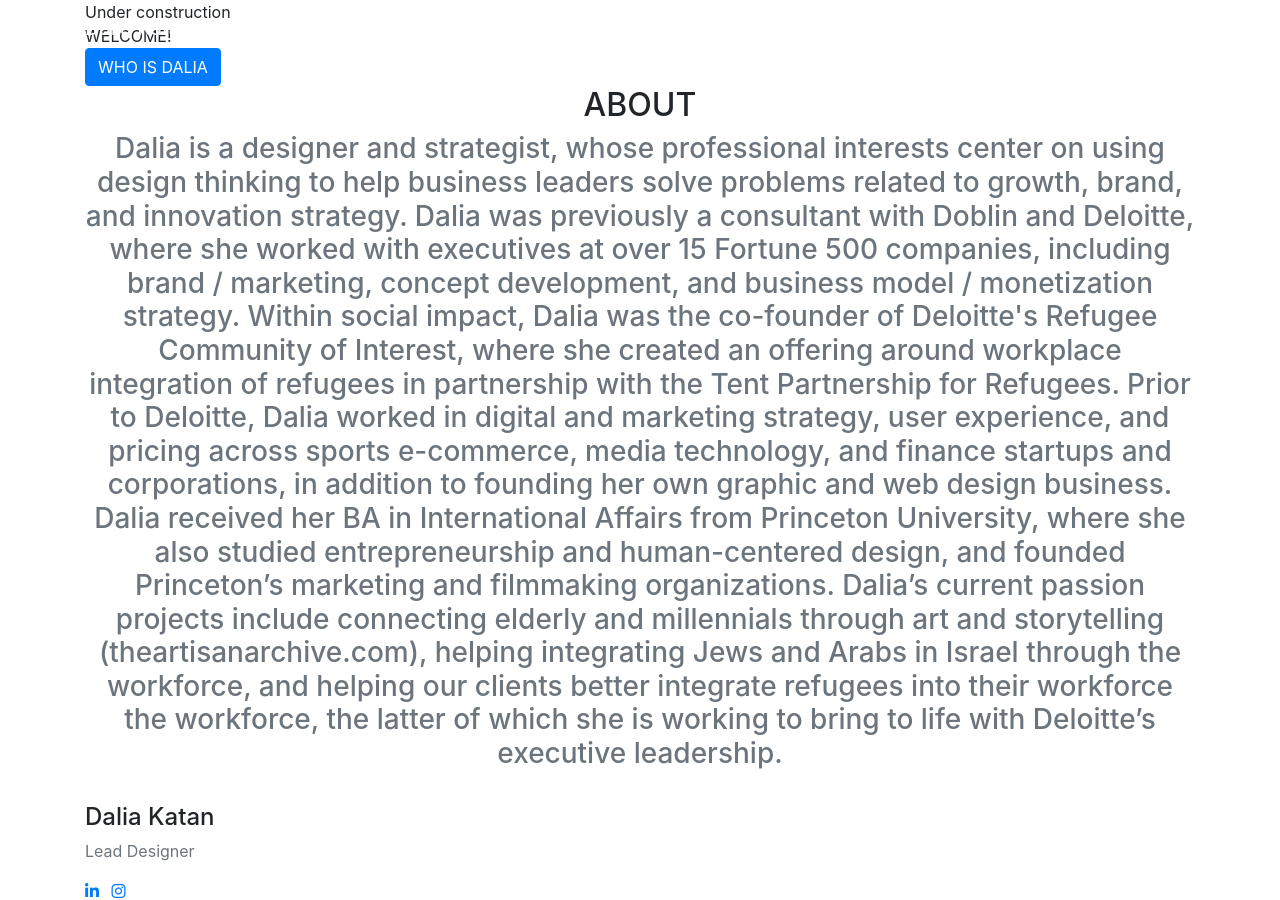
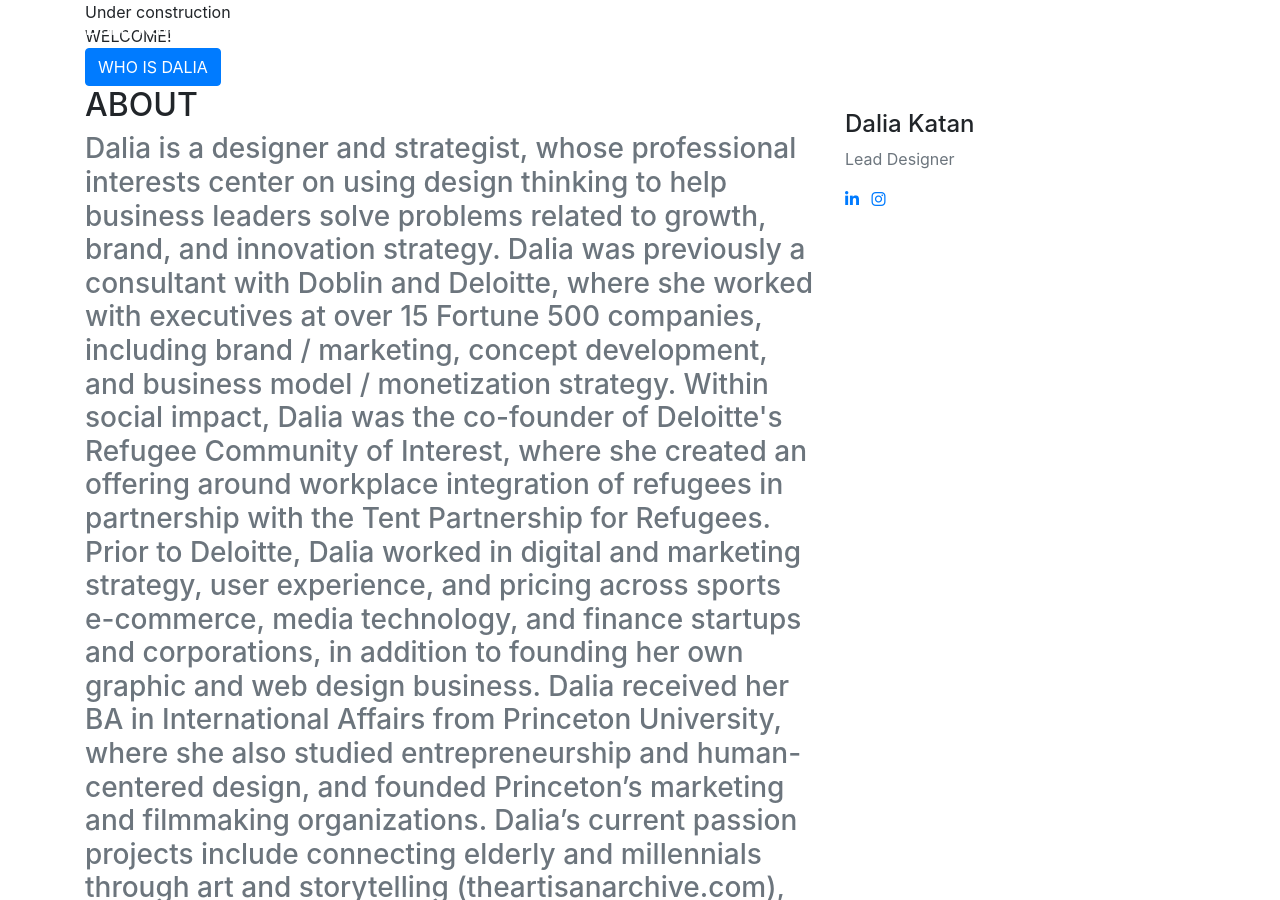
Before and after one commit to dalkat/dalkat.github.io, a Jekyll site: the page built from index.md, in a window 1280 px wide and 900 px high. Built offline with Jekyll 4.4.1, drawn with Linux system fonts in a browser that asks for light colours; nearby versions of some CDN libraries; some web fonts are replaced; library files that are not in the unit come from our copies.

Commit message:
about take 4

```diff
--- a/_layouts/home.html
+++ b/_layouts/home.html
@@ -22,14 +22,12 @@ layout: default
     <section id="about">
       <div class="container">
         <div class="row">
-          <div class="col-lg-12 text-center">
+          <div class="col-sm-8 text-left">
             <h2 class="section-heading text-uppercase">{{ site.data.home.about.heading }}</h2>
             <h3 class="section-subheading text-muted">{{ site.data.home.about.subheading  }}</h3>
           </div>
-        </div>
 
   <!-- Team -->
-        <div class="row">
           {%- for member in site.data.home.team.members -%}
           {% assign ws = '' %}
           <div class="col-sm-4">
```
